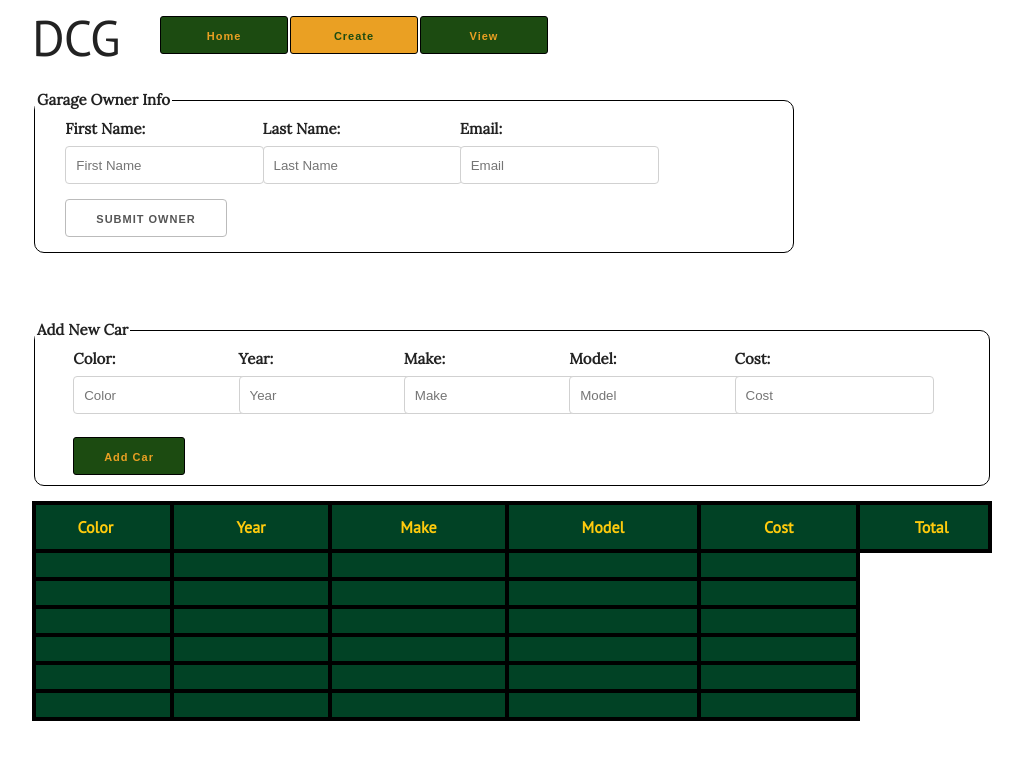
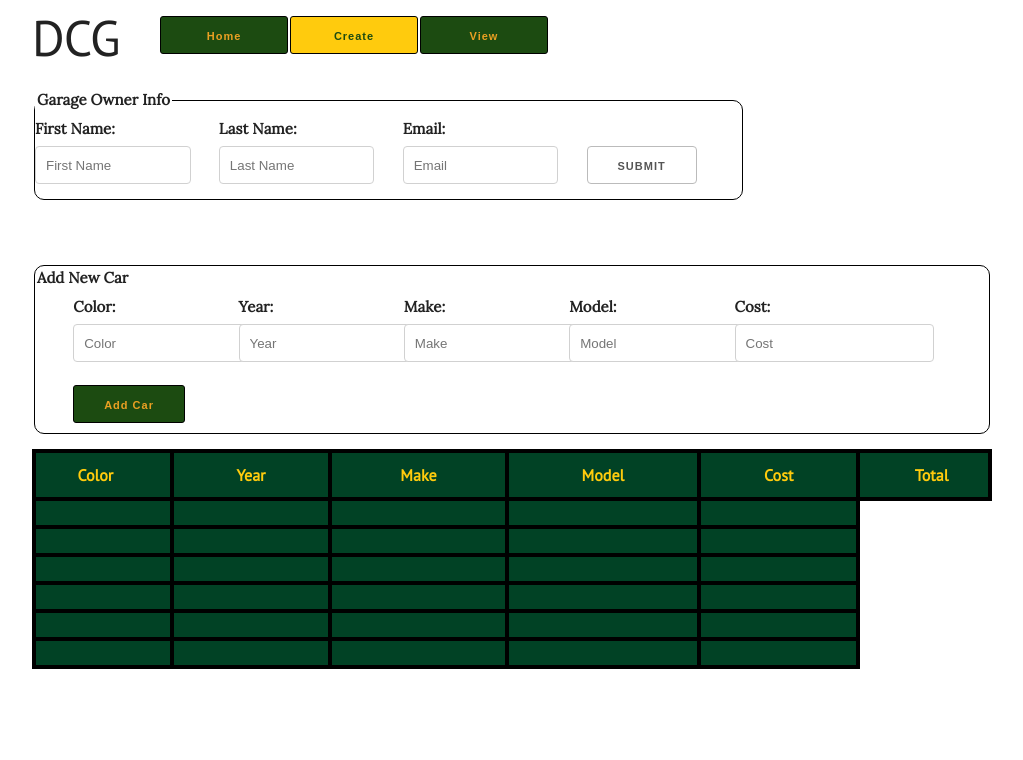
Before and after one commit to nickuhn/dream_car_garage, a website: page public/create.html in a window 1280 px wide. Shown: the whole page, without its empty margins (128-1151 px from the left). Drawn offline with nearby package versions, Linux system fonts and the light colour scheme; a script that the page names is missing.

Commit message:
fix tables, inputs and button according to boilerplate template

```diff
--- a/public/app.css
+++ b/public/app.css
@@ -18,7 +18,7 @@ button {
 }
 
 .Active {
-  background-color: #EAA023;
+  background-color: #FFCB0D;
   color: #1C4B11;
 }
 
@@ -48,6 +48,12 @@ th {
   font-family: 'PT Sans', sans-serif;
 }
 
+
+
+#userButton {
+  margin-top: 29px;
+}
+
 #user-info th, td, th{
   color: #FFCB0D;
   background-color: #014225;
@@ -61,10 +67,8 @@ tr:hover td{
   color: #014225;
 }
 
-
 fieldset {
-  /*width: 180px;*/
   border: 1px solid #000000;
   border-radius: 10px;
-/*  padding: 10px;*/
+
   display: inline; }
--- a/public/create.html
+++ b/public/create.html
@@ -15,40 +15,42 @@
   </head>
   <body>
     <header class="container u-full-width">
-      <div class="two columns">
-        <h1>DCG</h1>
-      </div>
+      <div class="row">
+        <div class="two columns"><h1>DCG</h1></div>
         <nav>
           <a href="index.html"><button class="two columns Home">Home</button></a>
           <a href="create.html"><button class="two columns Create Active">Create</button></a>
           <a href="view.html"><button class="two columns View">View</button></a>
         </nav>
+     </div>
     </header>
-    <aside class="container u-full-width">
-    <form class="u-full-width garageOwnerInfo">
+    <aside class="container">
+    <form class="garageOwnerInfo">
       <fieldset>
         <legend class="legend">Garage Owner Info</legend>
+        <div class="row">
           <div class="three columns">
           <label for="firstName" class="data">First Name:</label>
-        <input type="text" class="firstName" placeholder="First Name" required="required" />
+          <input type="text" class="firstName u-full-width" placeholder="First Name" required="required" />
           </div>
           <div class="three columns">
           <label for="lastName" class="data">Last Name:</label>
-        <input type="text" class="lastName" placeholder="Last Name" required="required" />
+          <input type="text" class="lastName u-full-width" placeholder="Last Name" required="required" />
           </div>
           <div class="three columns">
           <label for="email" class="data">Email:</label>
-        <input type="email" name="email" placeholder="Email" required="required" />
+          <input type="email" class="email u-full-width" placeholder="Email" required="required" />
           </div>
           <div class="three columns">
-        <input type="submit" id="userButton" value="Submit Owner" />
+          <input type="submit" id="userButton" value="Submit" />
+          </div>
         </div>
       </fieldset>
     </form>
     </aside>
-    <table class="container">
-      <thead></thead>
+    <table class="container u-full-width">
       <tbody id="carTable">
+        <thead>
           <tr>
             <th>Color</th>
             <th>Year</th>
@@ -57,6 +59,7 @@
             <th>Cost</th>
             <th>Total</th>
           </tr>
+        </thead>
           <tr>
             <td id="color1"></td>
             <td id="year1"></td>
@@ -102,6 +105,7 @@
     <section class="container">
     <form class="newCar">
       <fieldset>
+        <div class="row">
           <legend class="legend">Add New Car</legend>
           <div class="two columns">
           <label for="color" class="data">Color:</label>
@@ -126,6 +130,7 @@
           <div class="two columns">
           <button id="add">Add Car</button>
           </div>
+        </div>
       </fieldset>
     </form>
     </section>
```
Also changed, not shown: public/index.html (+3 -3 lines), public/view.html (+8 -8 lines). Lines whose indentation alone changed are shown as unchanged.
